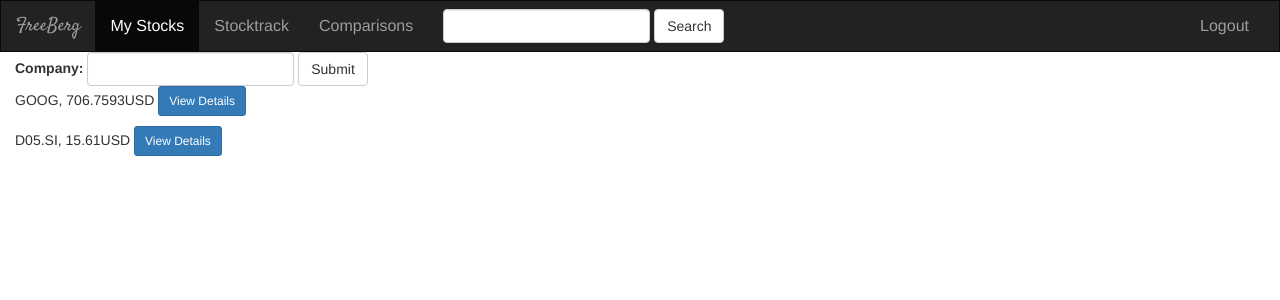
After one commit to weeloong93/Freeberg, a Django app: page /allstocks/ in a window 1280 px wide. The commit adds this page. Shown: the top 300 px of the page. Run offline with Django 3.2, Linux system fonts and the light colour scheme; data comes from the database, SQL or seed files in the repository; parts of the project's set-up code (start-up, migrations or seed data) failed here and were passed over; some libraries are stand-ins or nearby versions.

Commit message:
Revert "Reverting back"
This reverts commit 6676f701e0528a8d1d1ff5071052000dd22daf6a.

```diff
--- a/Freeberg/stocktracker/models.py
+++ b/Freeberg/stocktracker/models.py
@@ -3,11 +3,15 @@ from django.db import models
 # Create your models here.
 
 class Stock(models.Model):
+    company_name = models.CharField(max_length = 100)
     ticker = models.CharField(max_length=10)
+    bloom_ticker = models.CharField(max_length=10, null=True)
     lastprice = models.CharField(max_length = 10000000, default ='-')
-    open = models.FloatField(null=True)
-    close = models.FloatField(null=True)
-    volume = models.IntegerField(null=True)
+    open = models.FloatField(blank=True)
+    close = models.FloatField(blank=False)
+    volume = models.IntegerField(blank=True)
+    description = models.TextField(null=True)
+    start_date = models.DateField(null=True)
 
     def __str__(self):
         return self.ticker
--- /dev/null
+++ b/Freeberg/stocktracker/templates/stocktracker/allstocks.html
@@ -0,0 +1,26 @@
+{% extends 'stocktracker/base.html' %}
+
+
+{% block body %}
+
+<div class="albums-container container-fluid">
+
+    <form class="search form-inline" role="form">
+        <div class="form-group">
+            <label for="company">Company:</label>
+            <input type="text" class="form-control" id="company">
+        </div>
+        <button type="submit" class="btn btn-default">Submit</button>
+    </form>
+
+    {% for stock in stocks %}
+            <p>
+                {{ stock.ticker }},
+                {{ stock.lastprice }}USD
+                <a href="{% url 'stocktracker:individual_stock' stock.id %}" class="btn btn-primary btn-sm" role="button">View Details</a>
+            </p>
+    {% endfor %}
+
+
+
+{% endblock %}
--- a/Freeberg/stocktracker/templates/stocktracker/base.html
+++ b/Freeberg/stocktracker/templates/stocktracker/base.html
@@ -24,15 +24,24 @@
                             <span class="icon-bar"></span>
                             <span class="icon-bar"></span>
                         </button>
-                        <a href="#" class="navbar-brand">FreeBerg</a>
+                        <a href="{% url 'stocktracker:index' %}" class="navbar-brand">FreeBerg</a>
                     </div>
                     <div class="collapse navbar-collapse" id="MainNavBar">
                         <!--left navbar-->
                         <ul class="nav navbar-nav">
                             <li class="active"><a href="#">My Stocks</a></li>
-                            <li><a href="#">Stocktrack</a></li>
+                            <li><a href="{% url 'stocktracker:allstocks' %}">Stocktrack</a></li>
                             <li><a href="#">Comparisons</a></li>
                         </ul>
+
+                        <!--Working Search Bar-->
+                        <form class="navbar-form navbar-left" role="search" method="GET" action="">
+                            <div class="form-group">
+                            <input type="text" class="form-control" name="q" value="{{ request.GET.q }}">
+                            </div>
+                        <button type="submit" class="btn btn-default">Search</button>
+                        </form>
+
                         <!--Right navbar-->
                         <ul class="nav navbar-nav navbar-right">
                             <li><a href="#">Logout</a></li>
--- a/Freeberg/stocktracker/urls.py
+++ b/Freeberg/stocktracker/urls.py
@@ -5,6 +5,7 @@ app_name = 'stocktracker'
 
 urlpatterns = [
     url(r'^$', views.index, name='index'),
-    url(r'^(?P<stock_id>[0-9]+)/$', views.detail, name='detail'),
+    url(r'^allstocks/$', views.allstocks, name='allstocks'),
+    url(r'^(?P<stock_id>[0-9]+)/$', views.individual_stock, name='individual_stock'),
 
 ]
```
Also changed, not shown: Freeberg/stocktracker/migrations/0003_auto_20160613_1541.py (added), Freeberg/stocktracker/migrations/0004_auto_20160613_1546.py (added), 2 other files.
